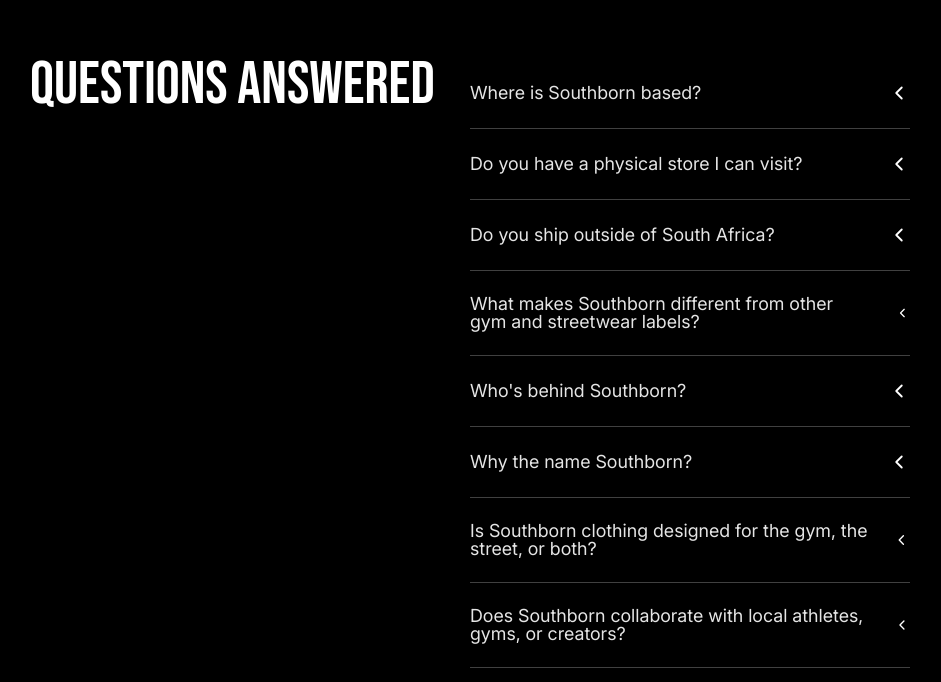
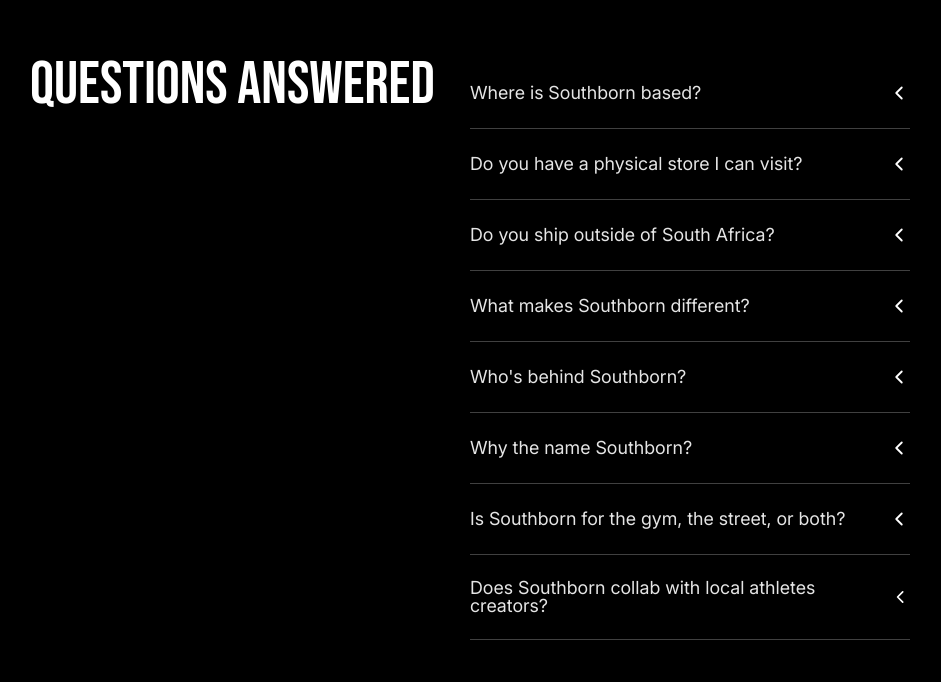
Before and after one commit to AlvaroP2003/southborn_landing, a Next.js app: page / in a window 1280 px wide. Shown: the part 3364-4046 px from the top of the page, without its empty margins (170-1111 px from the left). Built offline with nearby package versions, Linux system fonts and the light colour scheme.

Commit message:
Text sizing adjusted

```diff
--- a/sections/Faq.tsx
+++ b/sections/Faq.tsx
@@ -24,7 +24,7 @@
     },
     {
       question:
-        "What makes Southborn different from other gym and streetwear labels?",
+        "What makes Southborn different?",
       answer:
         "South Africa is massive and deserves its own brand, not a copy of overseas trends. We build for the local community first, giving people what they actually want instead of chasing what's big somewhere else.",
     },
@@ -40,13 +40,13 @@
     },
     {
       question:
-        "Is Southborn clothing designed for the gym, the street, or both?",
+        "Is Southborn for the gym, the street, or both?",
       answer:
         "Both, without compromise. Southborn pieces are made to be worn anywhere, straight from your workout into the rest of your day.",
     },
     {
       question:
-        "Does Southborn collaborate with local athletes, gyms, or creators?",
+        "Does Southborn collab with local athletes creators?",
       answer:
         "Yes, we're actively working to team up with local influencers, gyms, and creators who represent the community we're building for, helping us grow together.",
     },
--- a/sections/Features.tsx
+++ b/sections/Features.tsx
@@ -66,7 +66,7 @@
                             <div className="flex justify-between items-center px-5 lg:px-50">
                                 <h2 className="text-white text-3xl lg:text-6xl mb-4">{item.heading}</h2>
 
-                                <span className="text-neutral-500 text-xs lg:text-sm max-w-[40%] lg:max-w-[30%]">[ AI-generated concepts ]</span>
+                                <span className="text-neutral-500 text-[8px] lg:text-sm max-w-[40%] lg:max-w-[30%]">[ AI-generated concepts ]</span>
                             </div>
 
                             <div className="relative flex gap-2 pl-5 lg:pl-50 pr-10 overflow-scroll flex-nowrap">
```
